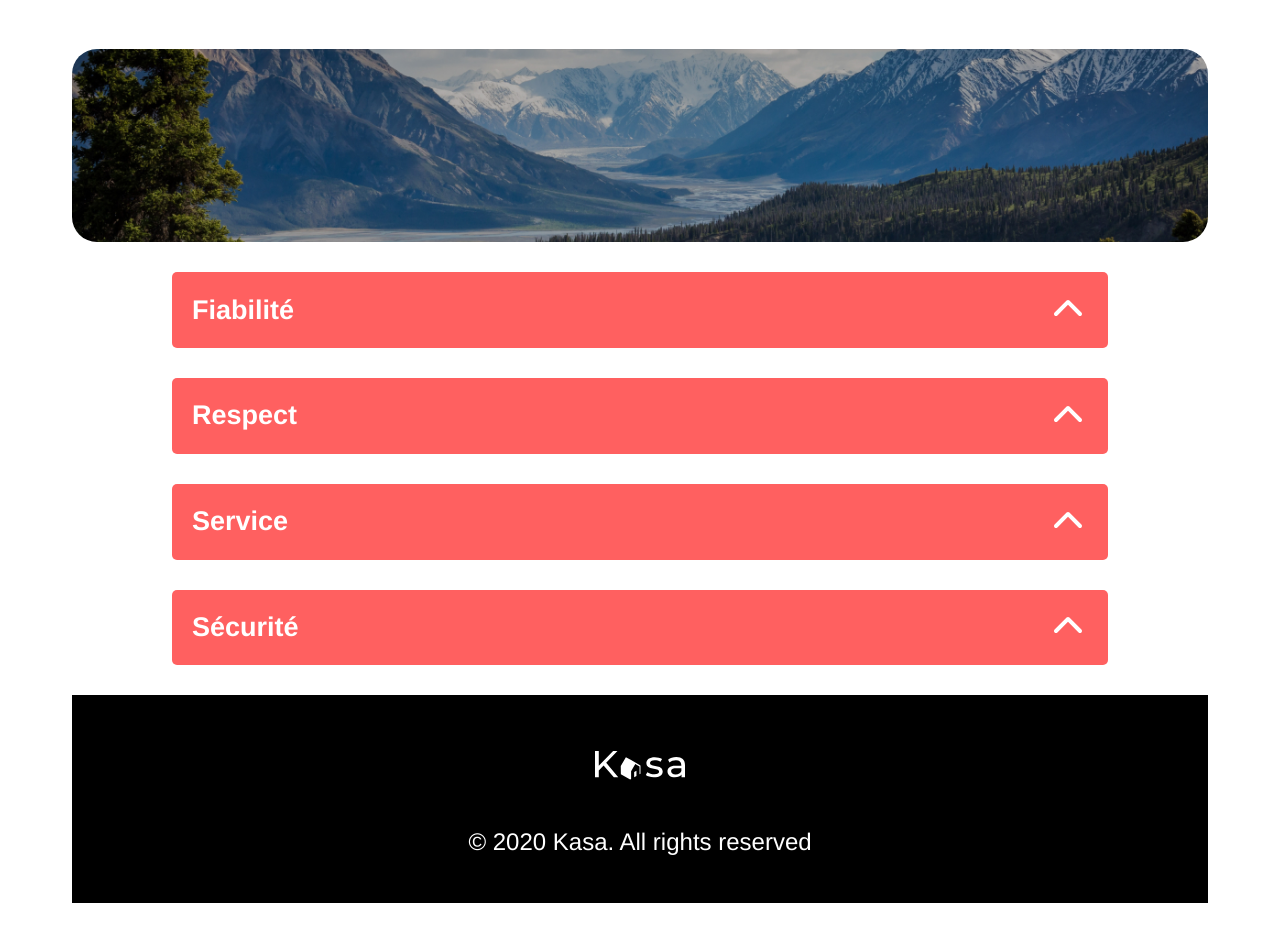
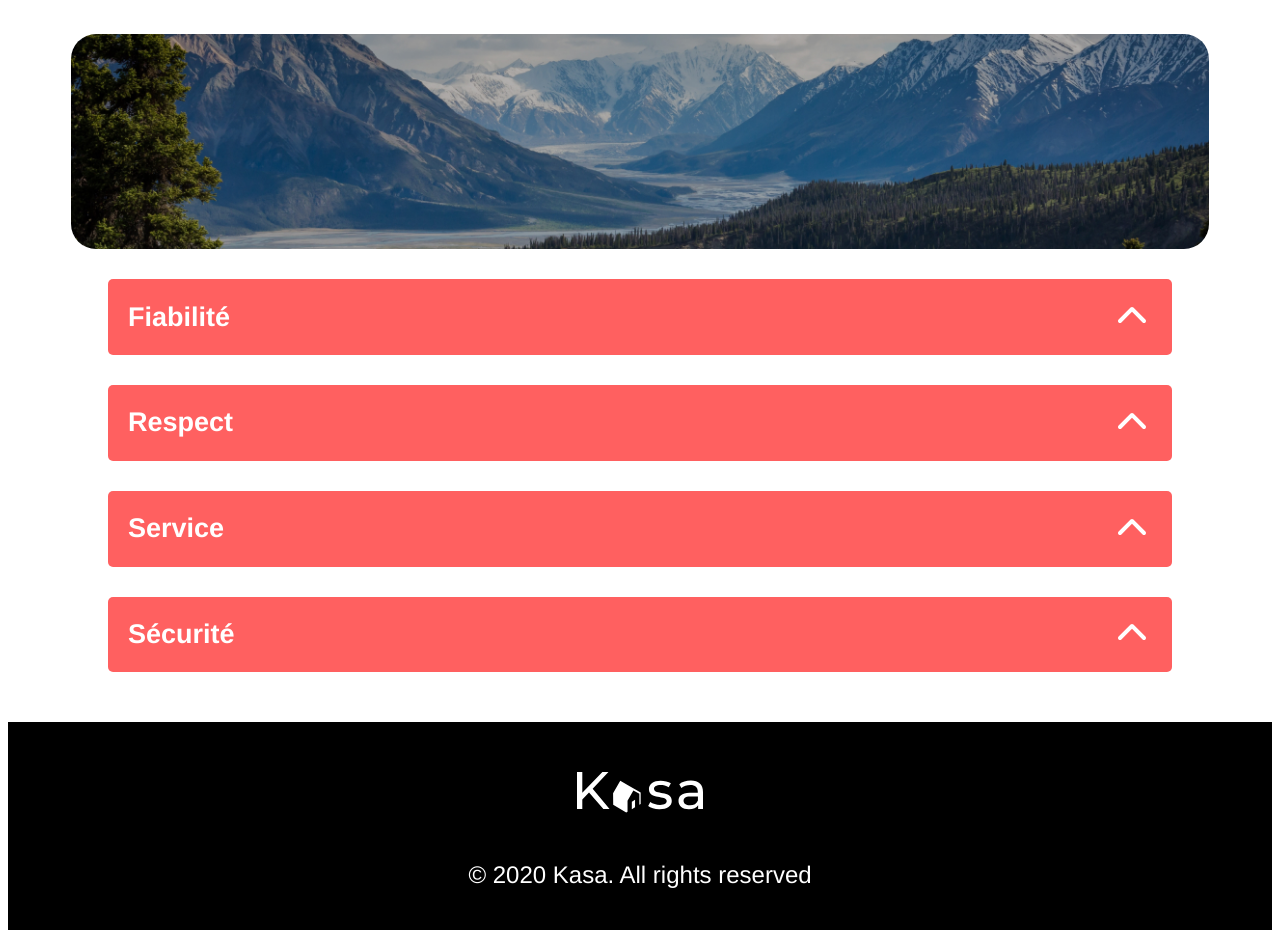
Before and after one commit to Manonrult/OC-projet-5-REACT, a React (Vite) app: page /about in a window 1280 px wide. Shown: the part 99-1037 px from the top of the page. Built offline with nearby package versions, Linux system fonts and the light colour scheme.

Commit message:
Correction marges footer

```diff
--- a/src/sass/Components/Banner/Banner.scss
+++ b/src/sass/Components/Banner/Banner.scss
@@ -1,8 +1,8 @@
 @use '../../Mixins/mixins.scss' as *;
 @use '../../Variables/variables.scss' as *;
 
-.banner{
-    width: auto;
+.banner {
+  width: 90%;
   padding-top: 17%;
   border-radius: 25px;
   display: flex;
@@ -10,17 +10,16 @@
   align-items: center;
   background-size: cover;
   background-position: center;
-    position:relative;
-    margin-top: 2.5rem;
-    margin-bottom: 1rem;
-
-
-    &::after{
-        content:'';
+  position: relative;
+  margin: 1.5rem auto;
+  //margin-top: 2.5rem;
+  //margin-bottom: 1rem;
+  &::after {
+    content: '';
     position: absolute;
     top: 0;
     left: 0;
-        width:100%;
+    width: 100%;
     height: 100%;
     z-index: 1;
     border-radius: 25px;
@@ -33,18 +32,21 @@
     background-color: rgba(0, 0, 0, 0.3); // opacité plus forte pour about
   }
 
-    h1{
+  h1 {
     z-index: 2;
     @include title-style(48px, $third-color);
-        font-size: 4vw;
+    font-size: 3vw;
+    position: absolute;
+    top: 37%;
+    left: 50%;
+    transform: translate(-50%, -50%); // Le centre parfaitement
   }
 
-
-@media (max-width: 768px){
+  @media (max-width: 768px) {
     padding-top: 35%;
     justify-content: flex-start;
 
-    h1{
+    h1 {
       @include title-style(24px, $third-color);
       text-align: left;
     }
--- a/src/sass/Layout/layout.scss
+++ b/src/sass/Layout/layout.scss
@@ -1,7 +1,7 @@
 @use '../Variables/variables';
 
-.layout-container{
-    padding: 1.5rem 4rem;
+.layout-container {
+  // padding: 1.5rem 4rem;
   display: flex;
   flex-direction: column;
   min-height: 100vh;
@@ -9,9 +9,8 @@
   @media (max-width: 768px) {
     padding: 1rem;
   }
-
 }
-.content{
+.content {
   flex-grow: 1;
 }
 //Header
@@ -19,22 +18,24 @@
   display: flex;
   justify-content: space-between;
   align-items: center;
-        .header__logo{
+  padding: 1% 5%;
+  // padding: 1.5rem 5rem;
+  .header__logo {
     width: 15%;
     min-width: 6rem;
   }
-            .header__nav{
+  .header__nav {
     color: variables.$secondary-color;
     font-family: variables.$font-stack;
-                font-size:24px;
+    font-size: 24px;
     list-style: none;
   }
-                .nav__list{
+  .nav__list {
     list-style: none;
     display: flex;
     gap: 3rem;
   }
-                    a{
+  a {
     text-decoration: none;
     color: variables.$secondary-color;
 
@@ -47,44 +48,46 @@
   }
 
   @media (max-width: 768px) {
-    .nav__list{
+    .header {
+      padding: 0.5rem 2rem;
+    }
+    .nav__list {
       gap: 0.5rem;
     }
-    .header__nav{
+    .header__nav {
       font-size: 12px;
     }
   }
 }
 
-
 //Footer
-.footer{
+.footer {
   display: flex;
   justify-content: center;
   align-items: center;
   flex-direction: column;
   background-color: variables.$secondary-color;
-    width: auto;
+  width: 100%;
   height: 13rem;
-    padding: 0 120px;
-        .footer__logo{
+  padding: 0;
+  margin-top: 20px;
+  .footer__logo {
     margin-bottom: 1.5rem;
     margin-top: 2rem;
     width: 10%;
-            min-width:5rem ;
+    min-width: 5rem;
   }
-                .footer__text{
+  .footer__text {
     color: white;
-                    font-family:variables.$font-stack;
+    font-family: variables.$font-stack;
     font-size: 24px;
-
   }
-@media (max-width: 768px){
-    .footer__logo{
+  @media (max-width: 768px) {
+    .footer__logo {
       margin-bottom: 0;
     }
-    .footer__text{
-        font-size:12px;
+    .footer__text {
+      font-size: 12px;
       text-align: center;
     }
   }
```
Also changed, not shown: src/App.jsx (+7 -9 lines), src/sass/Components/Collapse.scss (+5 -6 lines). Lines whose indentation alone changed are shown as unchanged.
